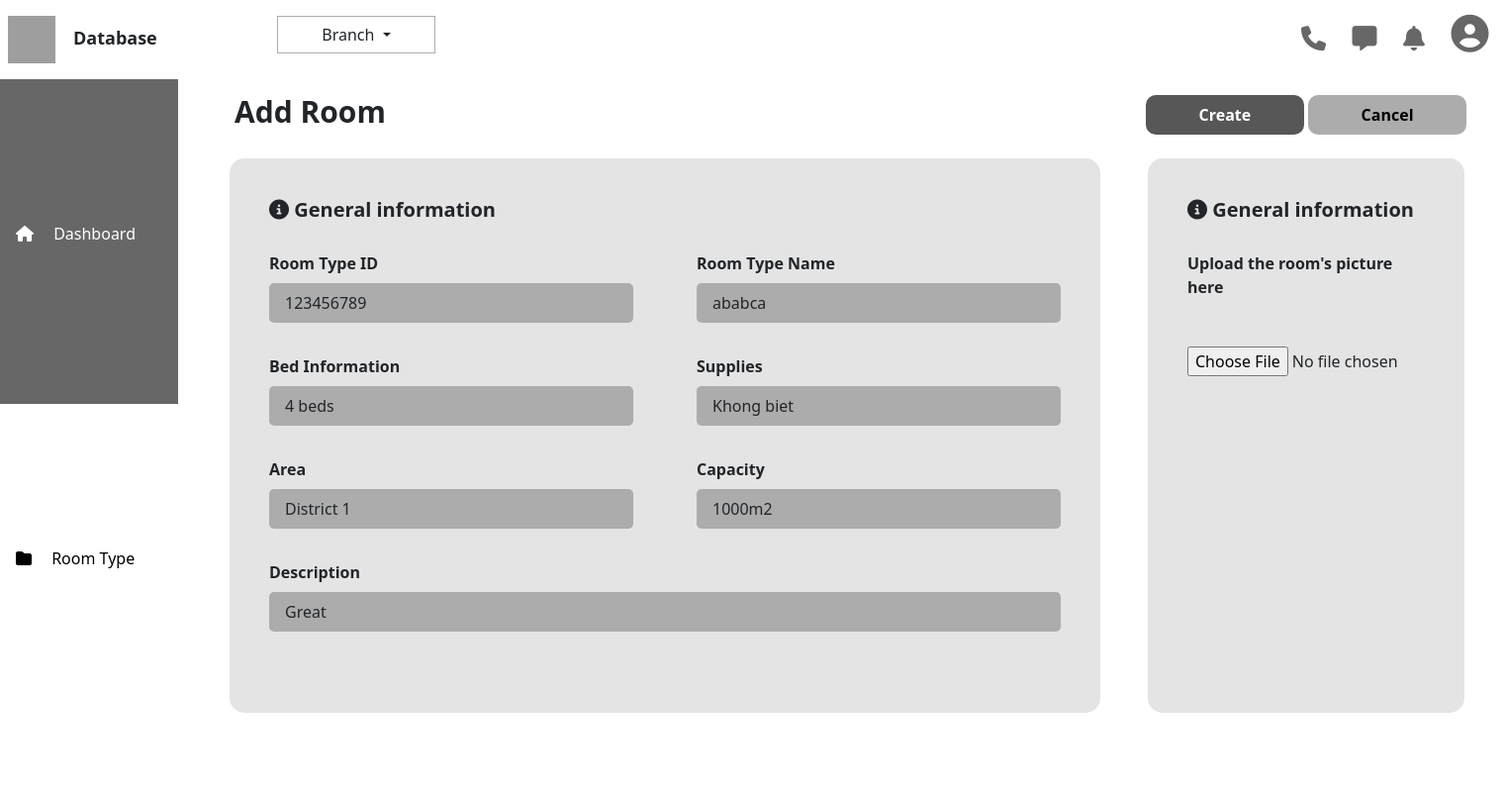
After one commit to DatabaseAss/Hotel-Management-System, a Python web app: template app/template/page/addroom.html in a window 1520 px wide. The commit adds this page. Shown: the whole page at 99% size. Run offline with Jinja, Linux system fonts and the light colour scheme; the template is opened without the code that fills it, so the values that code supplies are empty; some libraries are stand-ins or nearby versions; grey boxes are pictures that could not be loaded.

Commit message:
update frontend

```diff
--- /dev/null
+++ b/app/static/css/addroom.css
@@ -0,0 +1,190 @@
+html{
+    overflow-x: hidden;
+}
+.holder{
+    width:100vw;
+    height:100vh;
+    margin:0;
+}
+/* The side navigation menu */
+.sidebar {
+    margin: 0;
+    padding: 0;
+    width: 180px;
+    background-color: #fff;
+    position: fixed;
+    height: 100%;
+    overflow: auto;
+  }
+
+.sidebar .logo {
+    width:100%;
+    height:5em;
+    display: flex;
+    padding-top:1em;
+    padding-left:.5em;
+}
+
+.sidebar .logo img{
+    width:3em;
+    height:3em;
+}
+.sidebar .logo p{
+    font-size:18px;
+    font-weight: bold;
+    padding-top:.5em;
+    padding-left:1em;
+
+}
+  /* Sidebar links */
+.sidebar a {
+    display: block;
+    color: black;
+    padding: 16px;
+    text-decoration: none;
+    height: 20.5em;
+    padding-top:80%;
+}
+.sidebar i {
+    padding-right: 16px;
+}
+
+  /* Active/current link */
+.sidebar a.active {
+    background-color: #676767;
+    color: white;
+}
+
+  /* Links on mouse-over */
+.sidebar a:hover:not(.active) {
+    background-color: #676767;
+    color: white;
+}
+
+.main{
+    width:auto;
+    height:100%;
+    margin-left: 200px;
+}
+.header{
+    width: 100%;
+    height: 10%;
+    display: flex;
+}
+.dropdown{
+    padding-top:1em;
+    padding-left:5em;
+    width:5em;
+}
+.dropdown button{
+    border:solid 1px #acacac;
+    width:10em;
+    border-radius: 0px;
+}
+.dropdown button:hover{
+    border:solid 1px #acacac;
+}
+
+.header .icon{
+    margin-left:41em;
+    margin-top:.6em;
+    font-size: 25px;
+}
+.user{
+    font-size: 38px;
+}
+.header .icon a{
+    margin: 0em .4em;
+    color: #676767;
+}
+
+.title{
+    width:100%;
+    height:5em;
+    display:flex;
+}
+.title .create{
+    margin-left:48em;
+}
+.title h5{
+    font-size: 30px;
+    font-weight: bold;
+    margin-top:.5em;
+    margin-left:5.5em;
+}
+.title .create button{
+    width:10em;
+    height:2.5em;
+    border-radius: 10px;
+    font-weight: bold;
+    color:white;
+    background-color: #acacac;
+    border: none;
+    margin-top:1em;
+}
+.title .create button:hover{
+    background-color: #5f5f5f;
+}
+.info-holder{
+    height:35em;
+    width:55em;
+    background-color: #e4e4e4;
+    border-radius: 15px;
+    margin-bottom:1em;
+    padding:2.5em;
+    margin-left:10em;
+
+  }
+  .info-holder h5{
+    font-weight: bold;
+    margin-bottom:1.5em;
+  }
+  .info-holder .ans{
+    background-color: #acacac;
+    width:50em;
+    height:2.5em;
+    margin-top:-.5em;
+    margin-left:0em;
+    padding-left:1em;
+    padding-top:.5em;
+    border-radius: 5px;
+  }
+  .info-holder .ans1{
+    background-color: #acacac;
+    width:23em;
+    height:2.5em;
+    margin-top:-.5em;
+    padding-left:1em;
+    padding-top:.5em;
+    border-radius: 5px;
+  }
+  .info-holder .ans2{
+    background-color: #acacac;
+    width:23em;
+    height:2.5em;
+    margin-top:-.5em;
+    padding-left:1em;
+    padding-top:.5em;
+    border-radius: 5px;
+  }
+.related{
+    height:35em;
+    width:20em;
+    background-color: #e4e4e4;
+    border-radius: 15px;
+    margin-bottom:1em;
+    padding:2.5em;
+    margin-left:3em;
+}
+.related h5{
+    font-weight: bold;
+    margin-bottom:1.5em;
+  }
+.related input{
+    height:5em;
+    margin-top:2em;
+}
+.related img{
+    width:18em;
+    margin-left:-1.5em;
+}
--- /dev/null
+++ b/app/static/js/upload.js
@@ -0,0 +1,7 @@
+var loadFile = function(event) {
+    var output = document.getElementById('output');
+    output.src = URL.createObjectURL(event.target.files[0]);
+    output.onload = function() {
+    URL.revokeObjectURL(output.src) // free memory
+    }
+};
--- /dev/null
+++ b/app/template/page/addroom.html
@@ -0,0 +1,85 @@
+<!doctype html>
+<html lang="en">
+  <head>
+    <meta charset="utf-8">
+    <meta name="viewport" content="width=device-width, initial-scale=1">
+    <title>Bootstrap demo</title>
+    <link href="https://cdn.jsdelivr.net/npm/bootstrap@5.2.3/dist/css/bootstrap.min.css" rel="stylesheet" integrity="sha384-rbsA2VBKQhggwzxH7pPCaAqO46MgnOM80zW1RWuH61DGLwZJEdK2Kadq2F9CUG65" crossorigin="anonymous">
+    <link rel="stylesheet" href="https://cdnjs.cloudflare.com/ajax/libs/font-awesome/6.2.1/css/all.min.css" integrity="sha512-MV7K8+y+gLIBoVD59lQIYicR65iaqukzvf/nwasF0nqhPay5w/9lJmVM2hMDcnK1OnMGCdVK+iQrJ7lzPJQd1w==" crossorigin="anonymous" referrerpolicy="no-referrer" />
+    <link rel="stylesheet" href="../../static/css/addroom.css">
+  </head>
+  <body>
+    <div class="holder">
+        <div class="sidebar">
+            <div class="logo">
+                <img src="https://upload.wikimedia.org/wikipedia/commons/d/de/HCMUT_official_logo.png" />
+                <p>Database</p>
+            </div>
+            <a class="active" href="./dashboard.html"> <i class="fa fa-house"></i> Dashboard</a>
+            <a href="./roomtype.html"> <i class="fa-solid fa-folder"></i> Room Type</a>
+          </div>
+
+        <div class="main">
+            <div class="header">
+                <div class="dropdown">
+                    <button class="btn dropdown-toggle" type="button" id="dropdownMenuButton" data-toggle="dropdown" aria-haspopup="true" aria-expanded="false">
+                      Branch
+                    </button>
+                    <div class="dropdown-menu" aria-labelledby="dropdownMenuButton">
+                      <a class="dropdown-item" href="#">Branch 1</a>
+                      <a class="dropdown-item" href="#">Branch 2</a>
+                      <a class="dropdown-item" href="#">Branch 3</a>
+                    </div>
+                </div>
+                <div class="icon">
+                    <a href="/"><i class="fa-solid fa-phone"></i></a>
+                    <a href="/"><i class="fa-solid fa-message"></i></a>
+                    <a href="/"><i class="fa-solid fa-bell"></i></a>
+                    <a href="/"><i class="fa-solid fa-circle-user user"></i></a>
+                </div>
+            </div>
+            <div style="margin-left:-8em;">
+                <div class="title">
+                    <h5>Add Room</h5>
+                    <form class="create" action="POST">
+                        <button style="background-color:#575757;">Create</button>
+                        <button style="border-color:#acacac; color:black;">Cancel</button>
+                    </form>
+                </div>
+                <div style="display:flex;">
+                    <div class="info-holder">
+                        <h5><i class="fa-solid fa-circle-info"></i> General information</h5>
+                        <div style="display:flex; margin-bottom:1em;">
+                            <div><p><b>Room Type ID</b></p><p class="ans1">123456789</p></div>
+                            <div style="margin-left:4em;"><p><b>Room Type Name</b></p><p class="ans2">ababca</p></div>
+                        </div>
+                        <div style="display:flex; margin-bottom:1em;">
+                            <div><p><b>Bed Information</b></p><p class="ans1">4 beds</p></div>
+                            <div style="margin-left:4em;"><p><b>Supplies</b></p><p class="ans2">Khong biet</p></div>
+                        </div>
+                        <div style="display:flex; margin-bottom:1em;">
+                            <div><p><b>Area</b></p><p class="ans1">District 1</p></div>
+                            <div style="margin-left:4em;"><p><b>Capacity</b></p><p class="ans2">1000m2</p></div>
+                        </div>
+                        <div><p><b>Description</b></p><p class="ans">Great</p></div>
+                    </div>
+                    <div class="related">
+                        <h5><i class="fa-solid fa-circle-info"></i> General information</h5>
+                        <p><b>Upload the room's picture here</b></p>
+                        <input type="file" accept="image/*" onchange="loadFile(event)">
+                        <img id="output"/>
+
+                    </div>
+                </div>
+            </div>
+        </div>
+
+
+    <script src="../../static/js/upload.js"></script>
+
+
+    <script src="https://code.jquery.com/jquery-3.2.1.slim.min.js" integrity="sha384-KJ3o2DKtIkvYIK3UENzmM7KCkRr/rE9/Qpg6aAZGJwFDMVNA/GpGFF93hXpG5KkN" crossorigin="anonymous"></script>
+    <script src="https://cdn.jsdelivr.net/npm/popper.js@1.12.9/dist/umd/popper.min.js" integrity="sha384-ApNbgh9B+Y1QKtv3Rn7W3mgPxhU9K/ScQsAP7hUibX39j7fakFPskvXusvfa0b4Q" crossorigin="anonymous"></script>
+    <script src="https://cdn.jsdelivr.net/npm/bootstrap@4.0.0/dist/js/bootstrap.min.js" integrity="sha384-JZR6Spejh4U02d8jOt6vLEHfe/JQGiRRSQQxSfFWpi1MquVdAyjUar5+76PVCmYl" crossorigin="anonymous"></script>
+  </body>
+</html>
```
Also changed, not shown: app/static/css/roomtype.css (+10 -90 lines), app/template/page/roomtype.html (+2 -47 lines).
